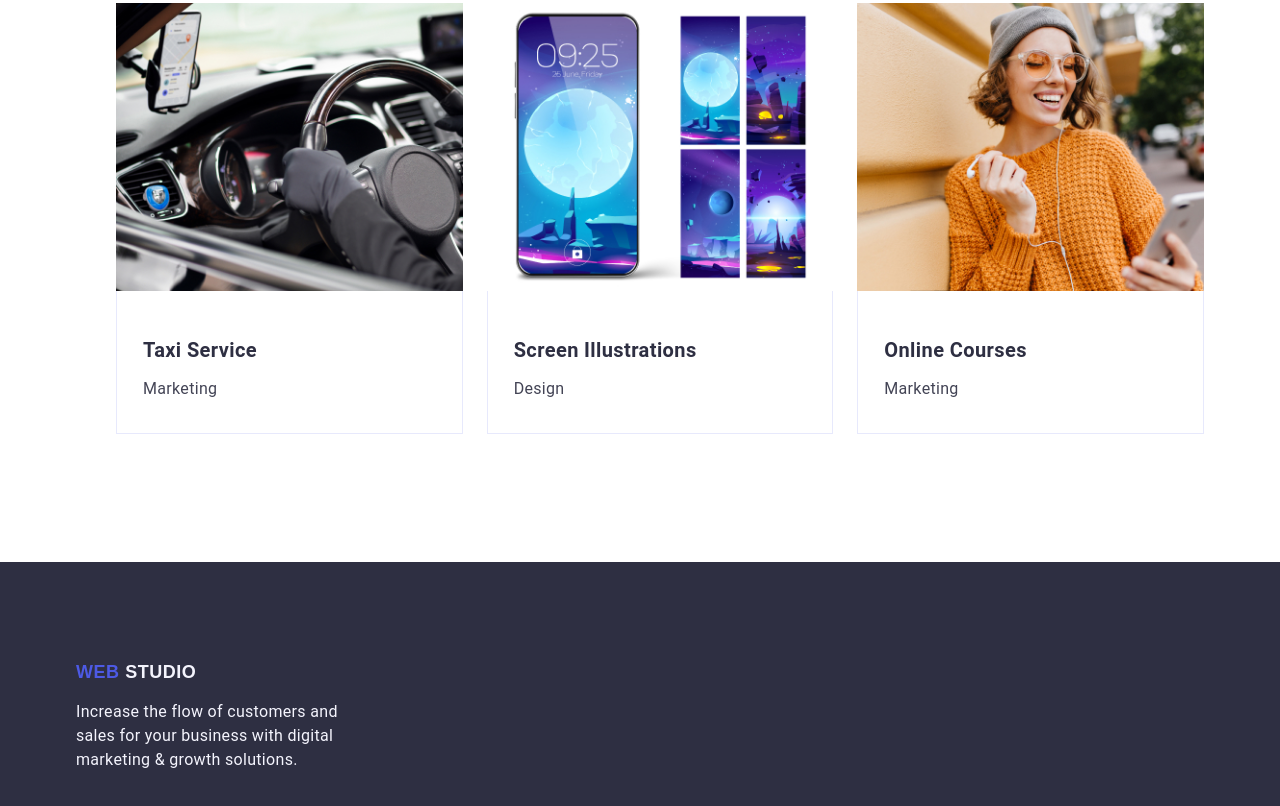
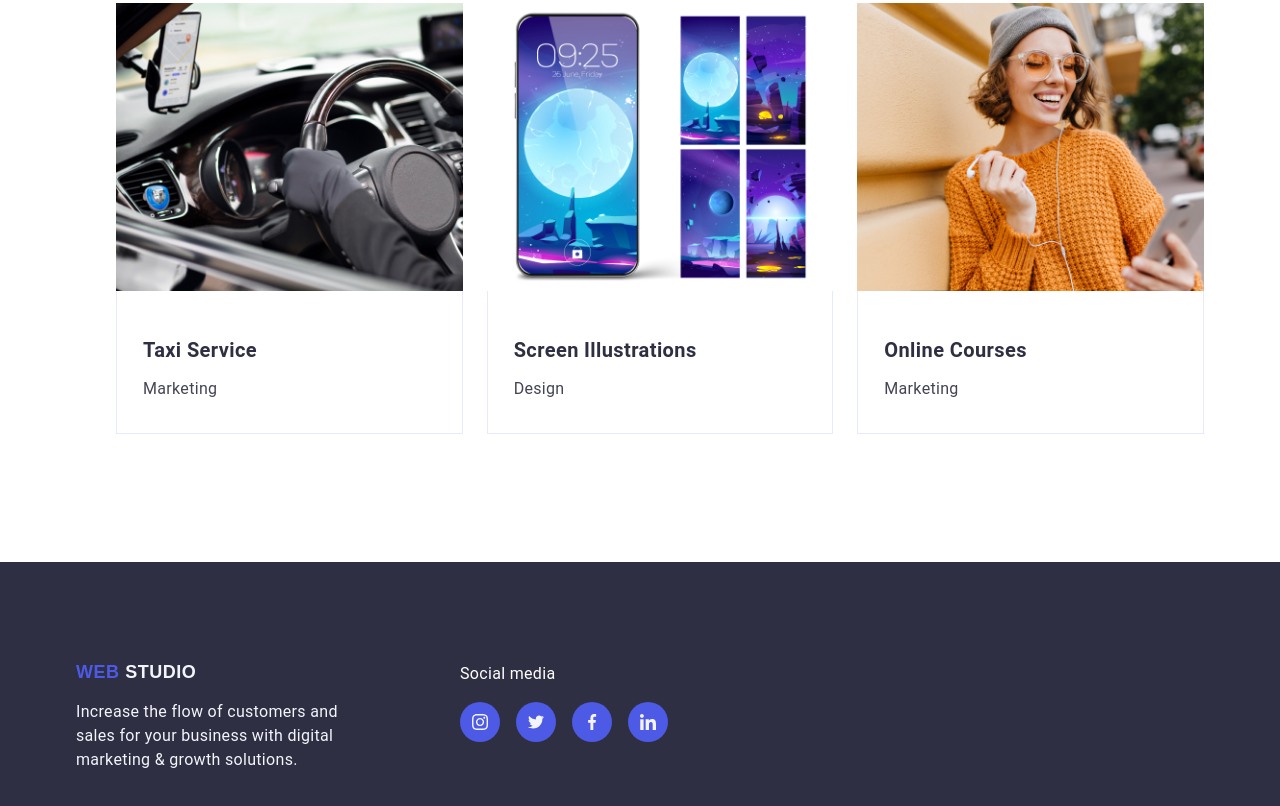
Before and after one commit to mevlude-ozdemir/goit-markup-hw-04, a plain HTML site: page index.html in a window 1280 px wide. Shown: the part 2658-3464 px from the top of the page. Drawn offline with nearby package versions, Linux system fonts and the light colour scheme.

Commit message:
footer icons

```diff
--- a/css/styles.css
+++ b/css/styles.css
@@ -150,8 +150,6 @@ img {
   cursor: pointer;
   border: none;
   min-width: 169px;
-  /* height: Hug (56px) px; */
-
   padding: 16px 32px 16px 32px;
   gap: 10px;
   border-radius: 4px;
@@ -372,3 +370,25 @@ p {
   text-align: left;
   color: #f4f4fd;
 }
+.social p {
+  color: rgba(255, 255, 255, 1);
+  padding-bottom: 16px;
+}
+.social-links {
+  display: inline-flex;
+  gap: 16px;
+}
+.social-links-container {
+  width: 40px;
+  height: 40px;
+  border-radius: 20px;
+  display: inline-flex;
+  background: rgba(77, 90, 229, 1);
+  align-items: center;
+  justify-content: center;
+  gap: 16px;
+}
+.container-footer {
+  display: flex;
+  gap: 120px;
+}
--- a/index.html
+++ b/index.html
@@ -322,13 +322,40 @@
 
     <footer class="footer">
       <div class="container-footer container">
+        <div>
         <a class="logo logo-footer" href="">
           Web <span class="accent-footer">Studio</span></a
         >
         <p class="footer-text">
           Increase the flow of customers and sales for your business with
           digital marketing & growth solutions.
-        </p>
+        </p></div>
+
+        <div class="social">
+          <p>Social media</p>
+          <div class="social-links">
+            <div class="social-links-container">
+              <svg class="section-three-icons">
+                <use href="./images/icons.svg#icon-instagram-2"></use>
+              </svg>
+            </div>
+            <div class="social-links-container">
+              <svg class="section-three-icons">
+                <use href="./images/icons.svg#icon-twitter-1"></use>
+              </svg>
+            </div>
+            <div class="social-links-container">
+              <svg class="section-three-icons">
+                <use href="./images/icons.svg#icon-facebook-1"></use>
+              </svg>
+            </div>
+            <div class="social-links-container">
+              <svg class="section-three-icons">
+                <use href="./images/icons.svg#icon-linkedin-1"></use>
+              </svg>
+            </div>
+          </div>
+        </div>
       </div>
     </footer>
   </body>
```
